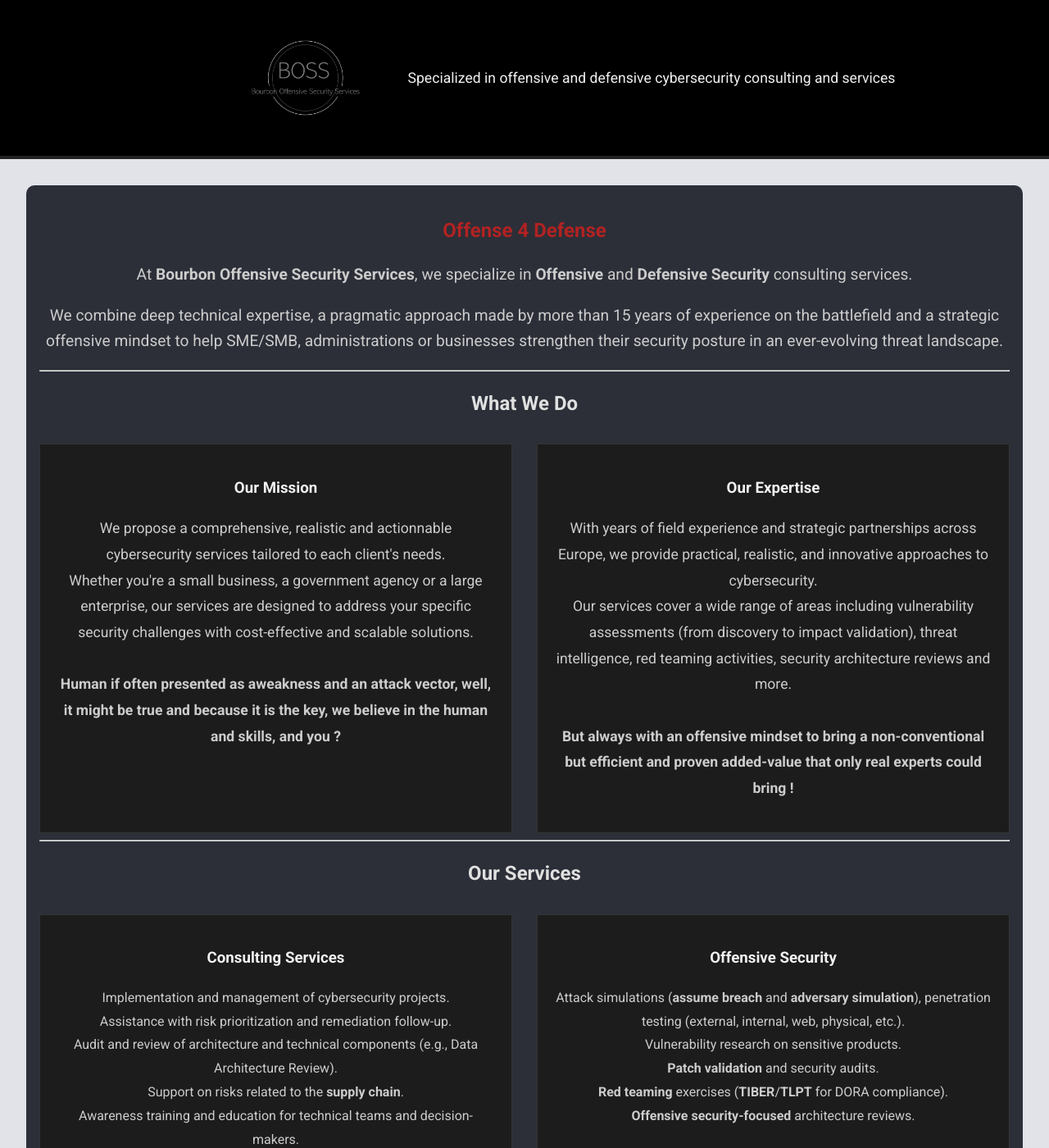
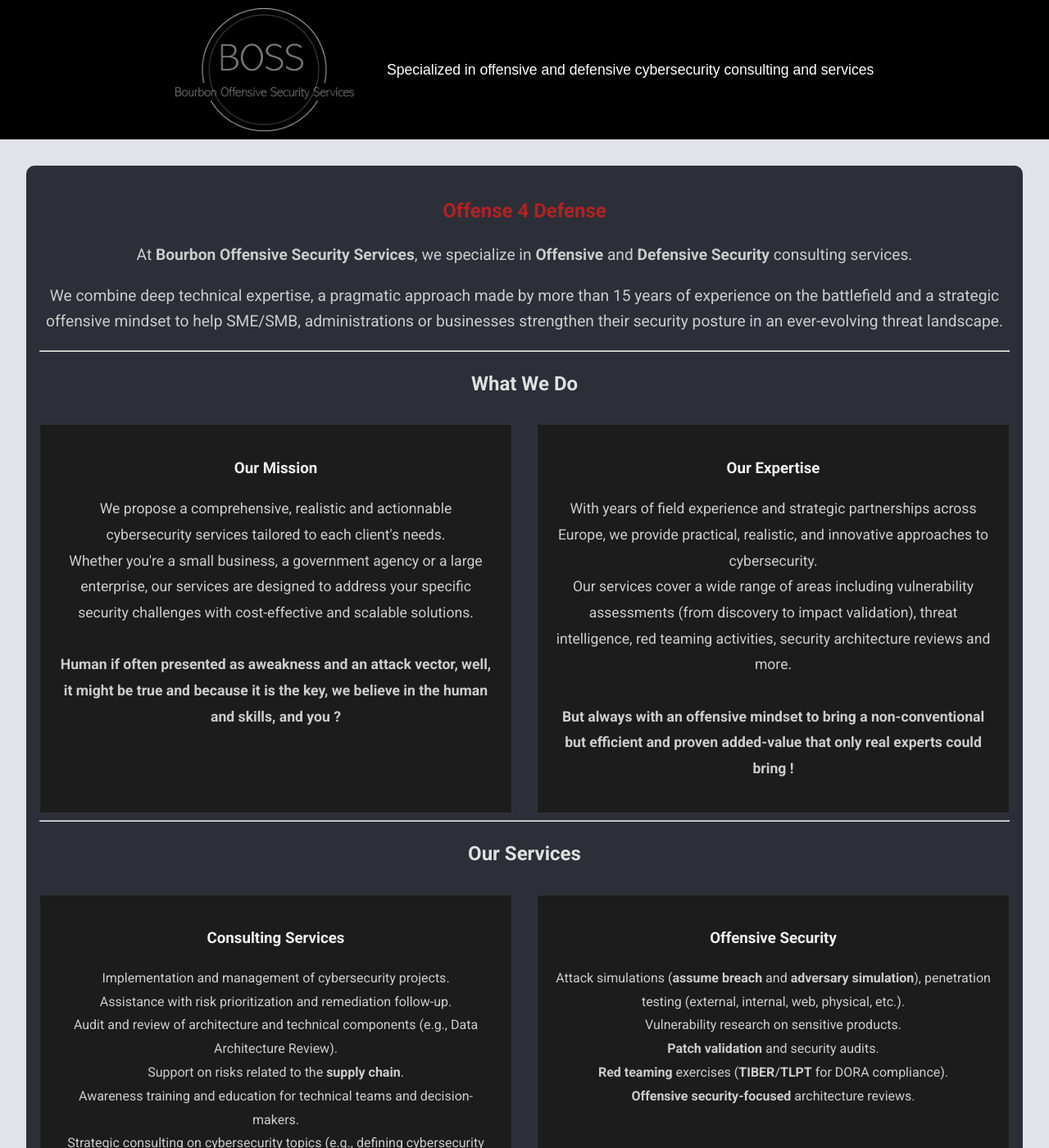
Before and after one commit to kmkz/BOSS.github.io, a Jekyll site: the page built from index.md, in a window 1280 px wide and 1400 px high. Shown: the whole window at 82% size. Built offline with Jekyll 4.4.1, drawn with Linux system fonts in a browser that asks for light colours.

Commit message:
css party

```diff
--- a/_layouts/default.html
+++ b/_layouts/default.html
@@ -105,68 +105,45 @@
     }
 
 /* Header général */
-.site-header {
+header {
+  background-color: #000000;
+  padding: 10px 30px;
   display: flex;
   align-items: center;
-  justify-content: center;  /* Centre tout le contenu */
-  padding: 10px 40px;
-  background-color: #000000;
-  position: sticky;
-  top: 0;
-  z-index: 1000;
-  border-bottom: 4px solid #222;
-  width: 100%;
+  justify-content: center; /* centré horizontalement */
+  flex-wrap: wrap;
 }
 
 .logo {
-  width: 170px;             /* Logo agrandi à 160px */
-  height: 170px;
+  height: 150px;
+  max-width: 100%;
   object-fit: contain;
   margin-right: 40px;
-  margin-left: 20px;        /* Décale légèrement vers la droite */
 }
 
-.site-title {
-  font-size: 26px;
-  margin: 0;
-  color: #fff;
+.header-text {
+  color: white;
+  font-size: 1.8rem;
+  font-family: sans-serif;
+  text-align: center;
 }
 
-/* Responsive - Tablettes et petits écrans (max-width: 768px) */
-@media screen and (max-width: 768px) {
-  .site-header {
-    padding: 10px 20px;
+@media (max-width: 768px) {
+  header {
+    flex-direction: column;
+    padding: 20px;
   }
 
   .logo {
-    width: 120px;           /* Logo réduit à 130px sur tablette */
-    height: 132px;
-    margin-right: 30px;
-    margin-left: 10px;      /* Ajuste la marge à gauche pour les tablettes */
+    height: 120px;
+    margin: 0 0 10px 0;
   }
 
-  .site-title {
-    font-size: 22px;
+  .header-text {
+    font-size: 1.4rem;
   }
 }
 
-/* Responsive - Téléphones (max-width: 480px) */
-@media screen and (max-width: 480px) {
-  .site-header {
-    padding: 10px 15px;
-  }
-
-  .logo {
-    width: 105px;           /* Logo réduit à 110px sur téléphone */
-    height: 105px;
-    margin-right: 20px;
-    margin-left: 5px;       /* Ajuste encore la marge à gauche pour les téléphones */
-  }
-
-  .site-title {
-    font-size: 20px;
-  }
-}
 
 
 
@@ -179,8 +156,8 @@
 <body>
 
   <!-- Header -->
-  <header class="site-header">
-    <img src="assets/logo.jpg" alt="BOSS logo" class="logo">
+  <header class="header-text">
+    <img src="assets/logo.png" alt="BOSS logo" class="logo">
   <!--  <h1>{{ site.title }}</h1> -->
     <p>{{ site.description }}</p>
   </header>
```
Also changed, not shown: assets/logo-original.jpg (renamed from assets/logo.jpg), assets/logo-petit.jpg (renamed from assets/logo-carré-petit.jpg), assets/logo.png (added).
